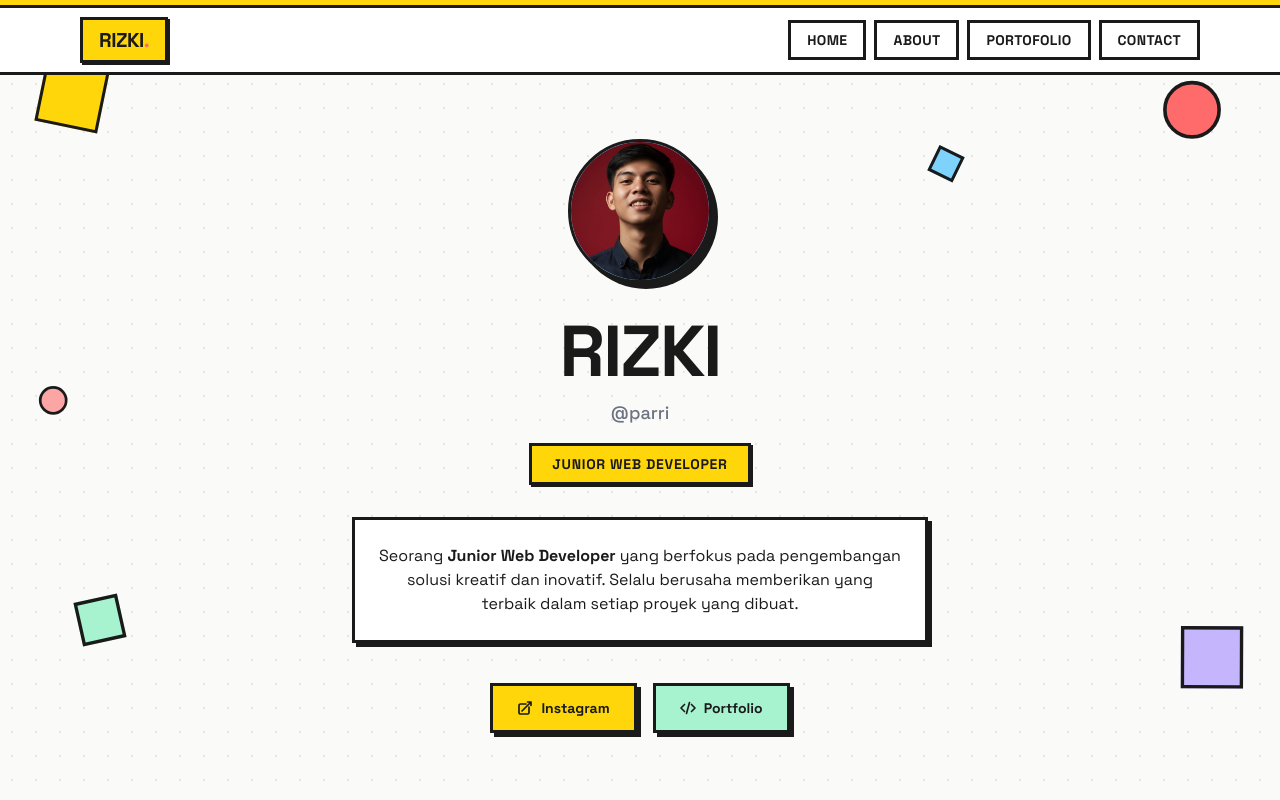
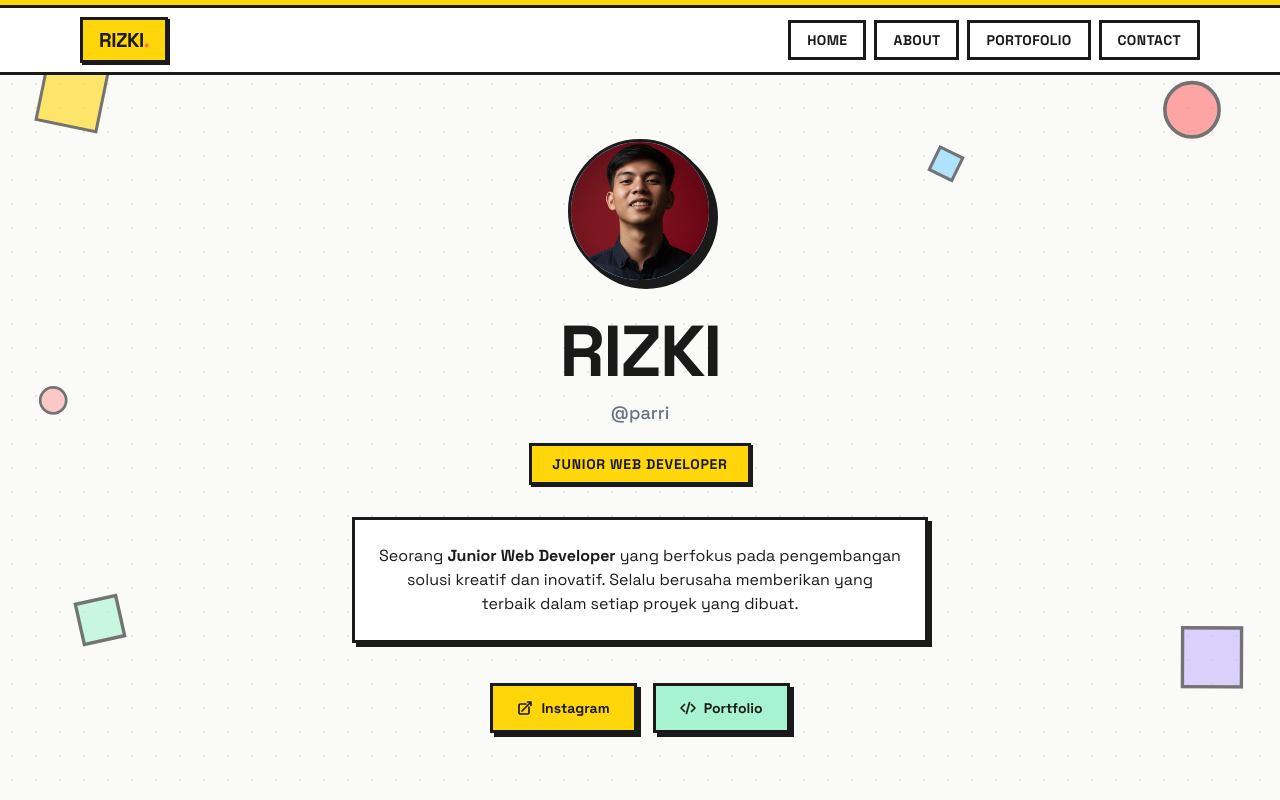
Before and after one commit to Ridzz05/portoku, a Next.js app: page / in a window 1280 px wide. Shown: the top 800 px of the page. Built offline with nearby package versions, Linux system fonts and the light colour scheme.

Commit message:
update widget

```diff
--- a/src/app/components/DecorativeShapes/DecorativeShapes.tsx
+++ b/src/app/components/DecorativeShapes/DecorativeShapes.tsx
@@ -4,7 +4,7 @@ import { motion } from 'framer-motion';
 
 export default function DecorativeShapes() {
   return (
-    <div className="fixed inset-0 pointer-events-none overflow-hidden" style={{ zIndex: -1 }}>
+    <div className="fixed inset-0 pointer-events-none overflow-hidden z-0 opacity-60">
       <motion.div
         className="absolute top-16 left-6 md:left-10 w-10 h-10 md:w-16 md:h-16 bg-neo-yellow neo-border"
         animate={{ rotate: [12, -12, 12], y: [0, -20, 0], x: [0, 8, 0] }}
--- a/src/app/contact/AnimatedElements.tsx
+++ b/src/app/contact/AnimatedElements.tsx
@@ -53,6 +53,19 @@ export function AnimatedSocialLinks({ children, className }: AnimatedContainerPr
   );
 }
 
+import GithubOriginal from '@devicon/react/github/original';
+import LinkedinOriginal from '@devicon/react/linkedin/original';
+
+function InstagramIcon({ size = 20 }: { size?: number }) {
+  return (
+    <svg width={size} height={size} viewBox="0 0 24 24" fill="none" stroke="currentColor" strokeWidth="2" strokeLinecap="round" strokeLinejoin="round">
+      <rect x="2" y="2" width="20" height="20" rx="5" ry="5" />
+      <circle cx="12" cy="12" r="5" />
+      <circle cx="17.5" cy="6.5" r="1.5" fill="currentColor" stroke="none" />
+    </svg>
+  );
+}
+
 export function AnimatedLink({ href, className }: { href: string; className?: string }) {
   const getLabel = () => {
     if (href.includes('instagram')) return 'Instagram';
@@ -66,15 +79,22 @@ export function AnimatedLink({ href, className }: { href: string; className?: st
     return 'bg-neo-sky';
   };
 
+  const getIcon = () => {
+    if (href.includes('instagram')) return <InstagramIcon size={18} />;
+    if (href.includes('github')) return <GithubOriginal size={18} />;
+    return <LinkedinOriginal size={18} />;
+  };
+
   return (
     <motion.a
       href={href}
       target="_blank"
       rel="noopener noreferrer"
-      className={`neo-border shadow-brutal ${getColor()} px-5 py-2.5 font-bold text-sm inline-block ${className || ''}`}
+      className={`neo-border shadow-brutal ${getColor()} px-5 py-2.5 font-bold text-sm inline-flex items-center gap-2 ${className || ''}`}
       whileHover={{ y: -3, boxShadow: '6px 6px 0px #1A1A1A', scale: 1.05 }}
       whileTap={{ y: 1, boxShadow: '2px 2px 0px #1A1A1A', scale: 0.95 }}
     >
+      {getIcon()}
       {getLabel()}
     </motion.a>
   );
--- a/src/app/globals.css
+++ b/src/app/globals.css
@@ -24,7 +24,7 @@
   }
 
   .neo-card {
-    @apply neo-border neo-shadow bg-white;
+    @apply neo-border neo-shadow bg-white relative;
   }
 
   .neo-btn {
--- a/src/app/layout.tsx
+++ b/src/app/layout.tsx
@@ -24,11 +24,13 @@ export default function RootLayout({
 }) {
   return (
     <html lang="id">
-      <body className={`${grotesk.variable} font-grotesk`}>
+      <body className={`${grotesk.variable} font-grotesk relative`}>
         <DecorativeShapes />
-        <Navbar />
-        <div className="relative">{children}</div>
-        <Footer />
+        <div className="relative z-10">
+          <Navbar />
+          {children}
+          <Footer />
+        </div>
       </body>
     </html>
   )
```
